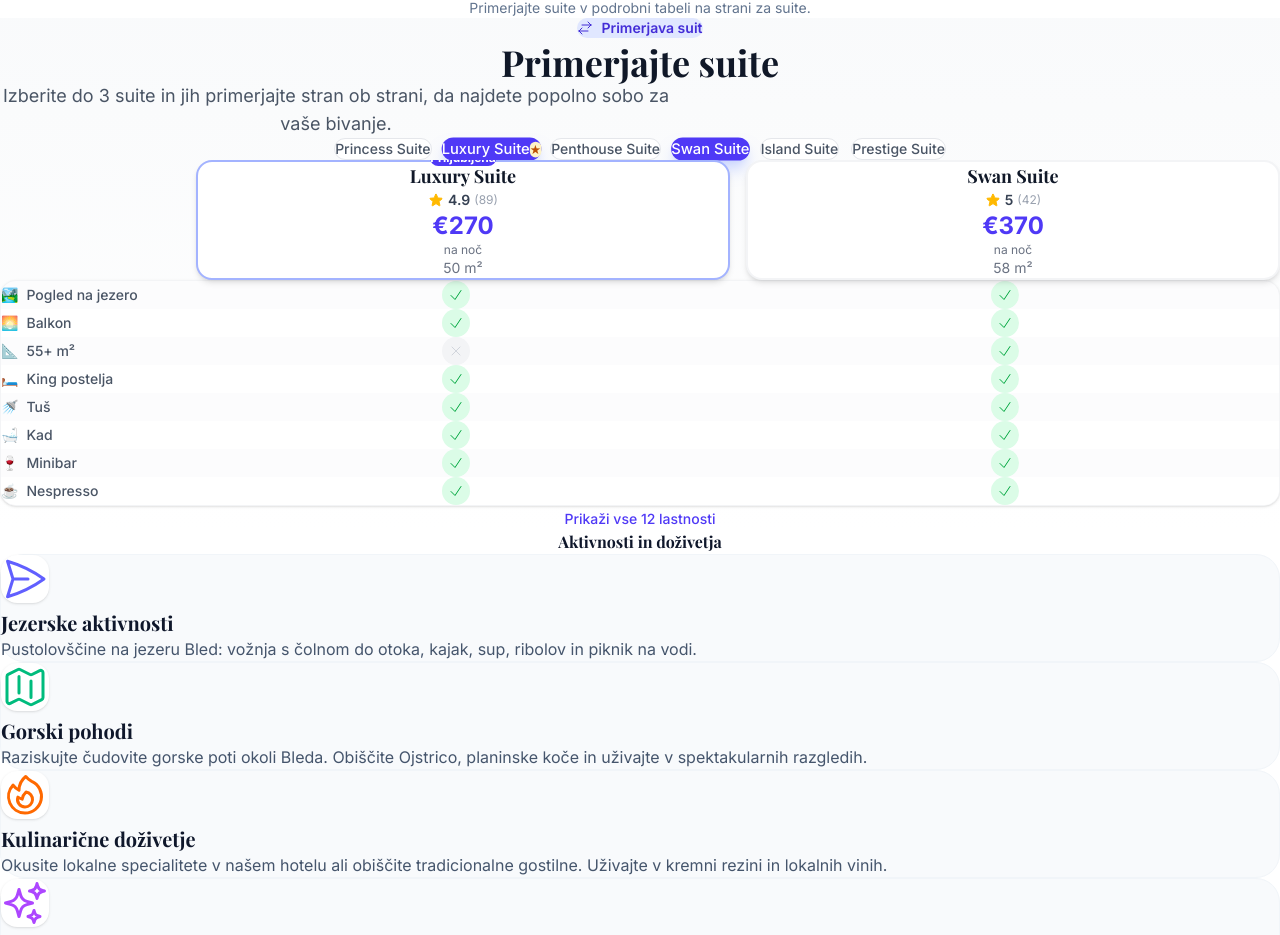
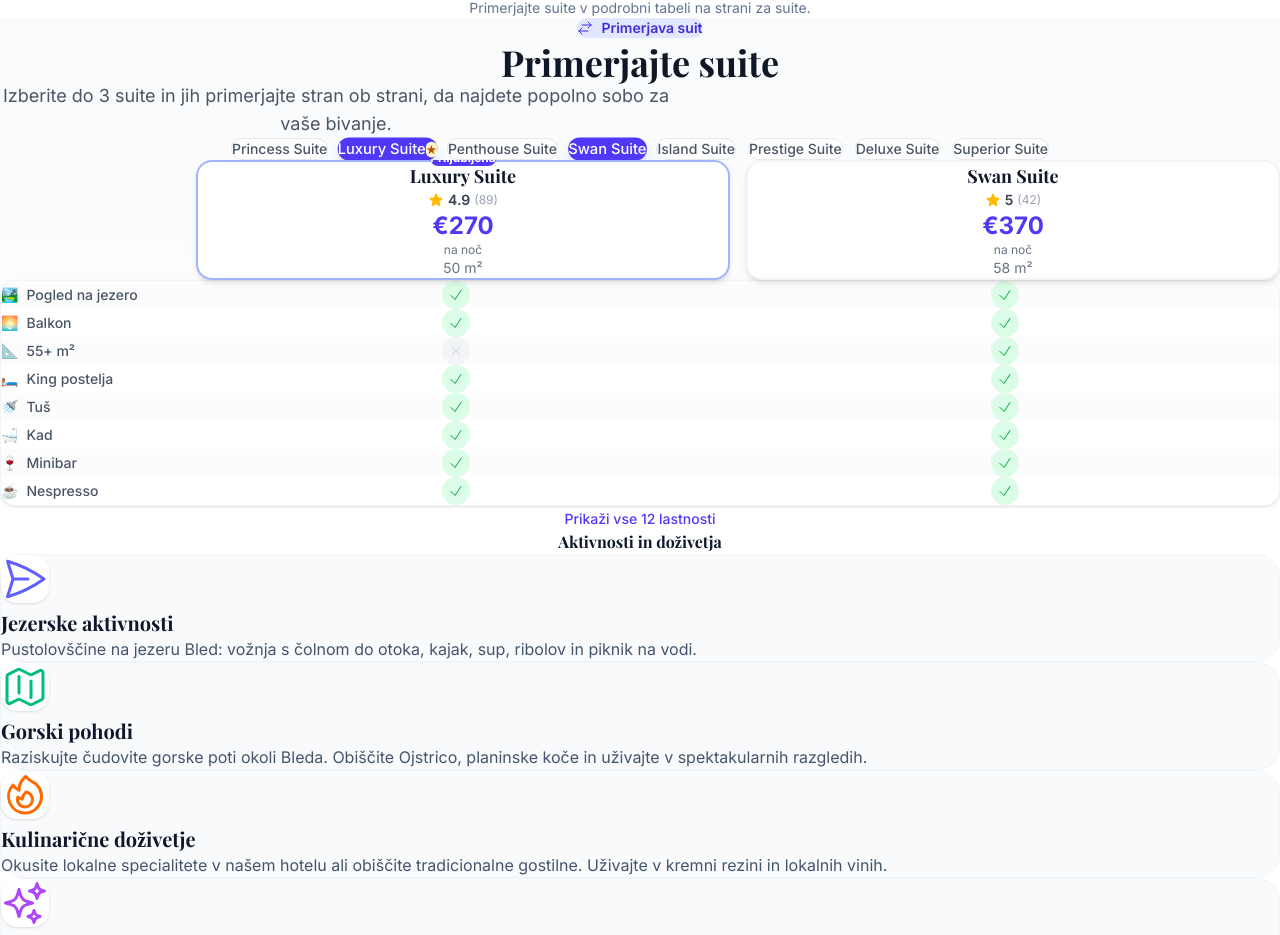
Before and after one commit to Isakzvegelj/villa-adora-website, a React (Vite) app: page / in a window 1280 px wide. Shown: the part 3058-3993 px from the top of the page. Built offline with nearby package versions, Linux system fonts and the light colour scheme; no server answers; a web font is replaced by a local one.

Commit message:
feat(suites): add Deluxe and Superior suites to comparison table

```diff
--- a/src/components/sections/SuiteComparison.tsx
+++ b/src/components/sections/SuiteComparison.tsx
@@ -118,6 +118,32 @@ const SUITES: SuiteData[] = [
     features: ['Lake View', '55+ m²', 'King Bed', 'Rain Shower', 'Bathtub', 'Minibar', 'Nespresso', 'Smart TV', 'Fireplace', 'Terrace'],
     rating: 4.9,
     reviewCount: 31,
+  },
+  {
+    id: 'deluxe',
+    name: 'Deluxe Suite',
+    nameSl: 'Deluxe Suite',
+    price: 350,
+    size: '52 m²',
+    sizeSl: '52 m²',
+    description: 'Luxurious suite with lake views and elegant furnishings.',
+    descriptionSl: 'Luksuzna soba s pogledom na jezero in elegantnim pohištvom.',
+    features: ['Lake View', 'Balcony', 'King Bed', 'Rain Shower', 'Bathtub', 'Minibar', 'Nespresso', 'Smart TV'],
+    rating: 4.8,
+    reviewCount: 45,
+  },
+  {
+    id: 'superior',
+    name: 'Superior Suite',
+    nameSl: 'Superior Suite',
+    price: 380,
+    size: '62 m²',
+    sizeSl: '62 m²',
+    description: 'Two bedrooms, sleeps 4 — perfect for families and groups.',
+    descriptionSl: 'Dve spalnici, 4 ležišča — idealno za družine in skupine.',
+    features: ['Lake View', 'Balcony', '55+ m²', 'King Bed', 'Rain Shower', 'Bathtub', 'Minibar', 'Nespresso', 'Smart TV', 'Sleeps 4'],
+    rating: 4.7,
+    reviewCount: 29,
   },
 ];
 
```
